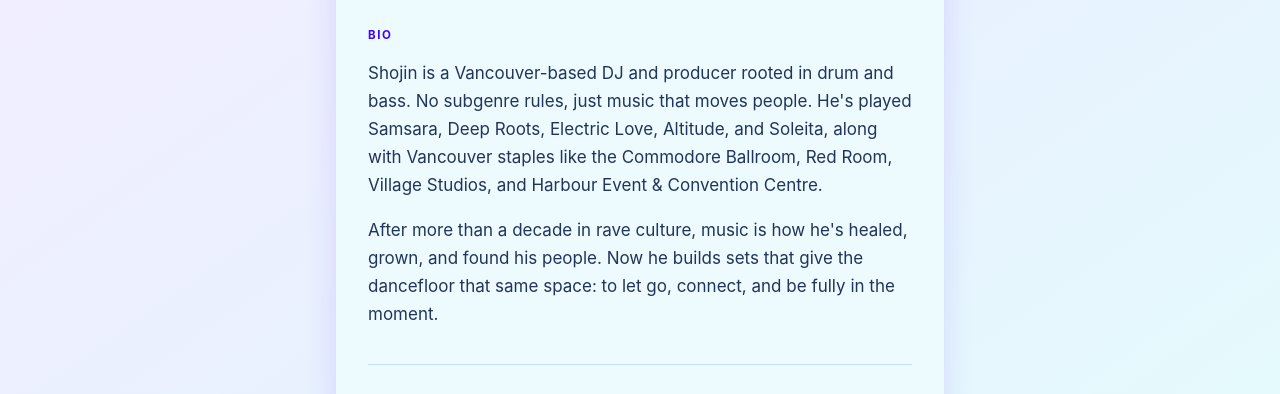
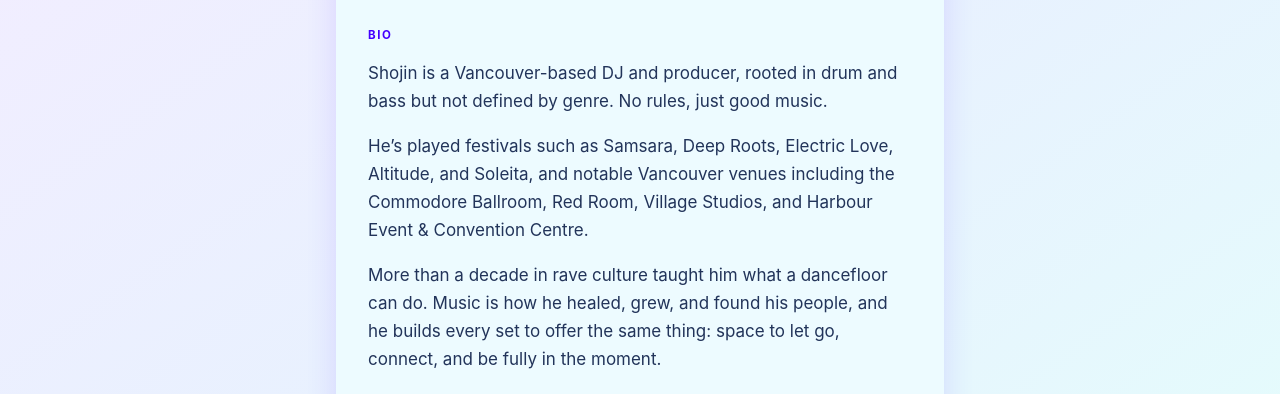
Before and after one commit to shojinmusic/shojinmusic.github.io, a plain HTML site: page index.html in a window 1280 px wide. Shown: the part 94-488 px from the top of the page. Drawn offline with Linux system fonts and the light colour scheme.

Commit message:
Update bio
Co-Authored-By: Claude Fable 5.2 <noreply@anthropic.com>

```diff
--- a/index.html
+++ b/index.html
@@ -42,16 +42,19 @@
                 <section id="bio" class="bio" aria-labelledby="bio-heading">
                     <h2 id="bio-heading">Bio</h2>
                     <p>
-                        Shojin is a Vancouver-based DJ and producer rooted in drum and bass. No
-                        subgenre rules, just music that moves people. He's played Samsara, Deep
-                        Roots, Electric Love, Altitude, and Soleita, along with Vancouver staples
-                        like the Commodore Ballroom, Red Room, Village Studios, and Harbour Event
-                        &amp; Convention Centre.
+                        Shojin is a Vancouver-based DJ and producer, rooted in drum and bass but
+                        not defined by genre. No rules, just good music.
                     </p>
                     <p>
-                        After more than a decade in rave culture, music is how he's healed, grown,
-                        and found his people. Now he builds sets that give the dancefloor that same
-                        space: to let go, connect, and be fully in the moment.
+                        He’s played festivals such as Samsara, Deep Roots, Electric Love, Altitude,
+                        and Soleita, and notable Vancouver venues including the Commodore Ballroom,
+                        Red Room, Village Studios, and Harbour Event &amp; Convention Centre.
+                    </p>
+                    <p>
+                        More than a decade in rave culture taught him what a dancefloor can do.
+                        Music is how he healed, grew, and found his people, and he builds every set
+                        to offer the same thing: space to let go, connect, and be fully in the
+                        moment.
                     </p>
                 </section>
 
```
